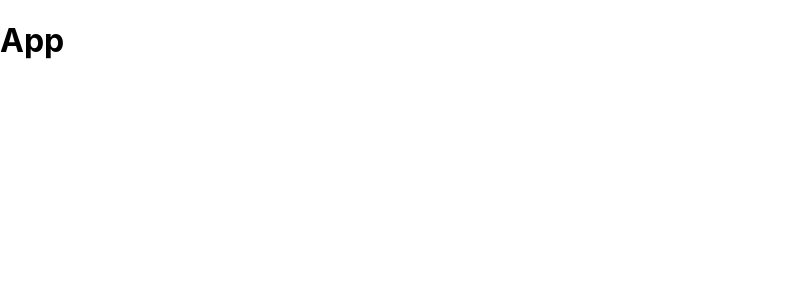
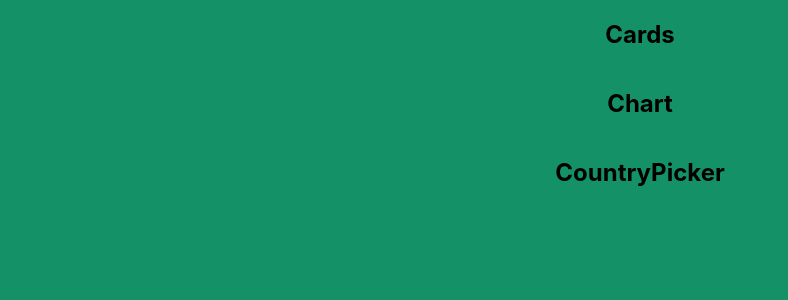
Before and after one commit to sumon0002001/covid_track, a React (Create React App) app: page / in a window 1280 px wide. Shown: the top 300 px of the page, without its empty margins (0-788 px from the left). Built offline with nearby package versions, Linux system fonts and the light colour scheme.

Commit message:
Add components

```diff
--- a/src/App.js
+++ b/src/App.js
@@ -1,10 +1,20 @@
-import React from 'react'
+import React from 'react';
+
+import Cards from './components/Cards/Cards';
+import Chart from './components/Chart/Chart';
+import CountryPicker from './components/CountryPicker/CountryPicker';
+
+import styles from './App.module.css'
+
+// import { Cards, Chart, CountryPicker} from './components';
 
 class App extends React.Component {
   render() {
     return (
-      <div>
-        <h1>App</h1>
+      <div className={styles.container}>
+        < Cards />
+        < Chart />
+        < CountryPicker />
       </div>
     )
   }
--- /dev/null
+++ b/src/App.module.css
@@ -0,0 +1,9 @@
+body {
+  background-color: rgb(20, 145, 103);
+}
+
+.container {
+  display: flex;
+  align-items: center;
+  flex-direction: column;
+}
--- a/src/components/Cards/Cards.jsx
+++ b/src/components/Cards/Cards.jsx
@@ -0,0 +1,11 @@
+import React from 'react';
+
+const Cards = () => {
+  return (
+    <div>
+      <h2>Cards</h2>
+    </div>
+  )
+};
+
+export default Cards;
--- a/src/components/Chart/Chart.jsx
+++ b/src/components/Chart/Chart.jsx
@@ -0,0 +1,11 @@
+import React from 'react';
+
+const Chart = () => {
+  return (
+    <div>
+      <h2>Chart</h2>
+    </div>
+  )
+};
+
+export default Chart;
--- /dev/null
+++ b/src/components/CountryPicker/CountryPicker.jsx
@@ -0,0 +1,11 @@
+import React from 'react';
+
+const CountryPicker = () => {
+  return (
+    <div>
+      <h2>CountryPicker</h2>
+    </div>
+  )
+};
+
+export default CountryPicker;
--- /dev/null
+++ b/src/components/index.js
@@ -0,0 +1,3 @@
+export { dafault as Cards } from './Cards/Cards';
+export { dafault as Chart } from './Chart/Chart';
+export { dafault as CountryPicker } from './CountryPicker/CountryPicker';
```
Also changed, not shown: src/App.css (deleted, +0 -38 lines), src/components/CountryPicker/CountryPicker.module.css (added), 1 other file (tests, documents, lock files or other folders).
